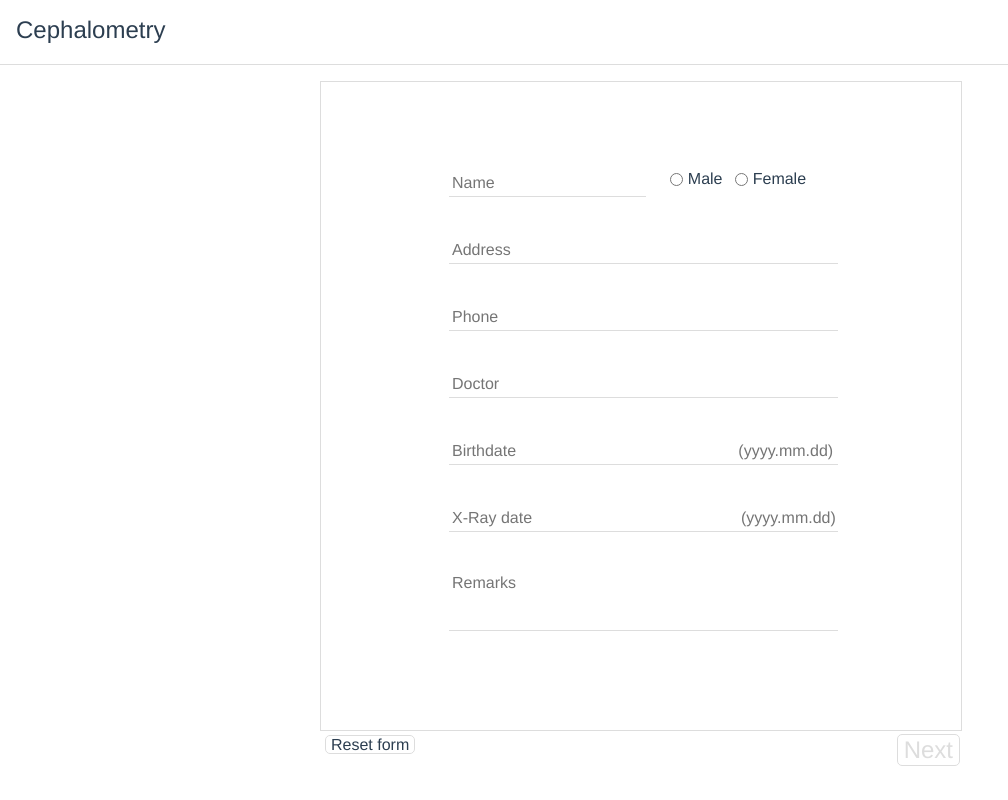
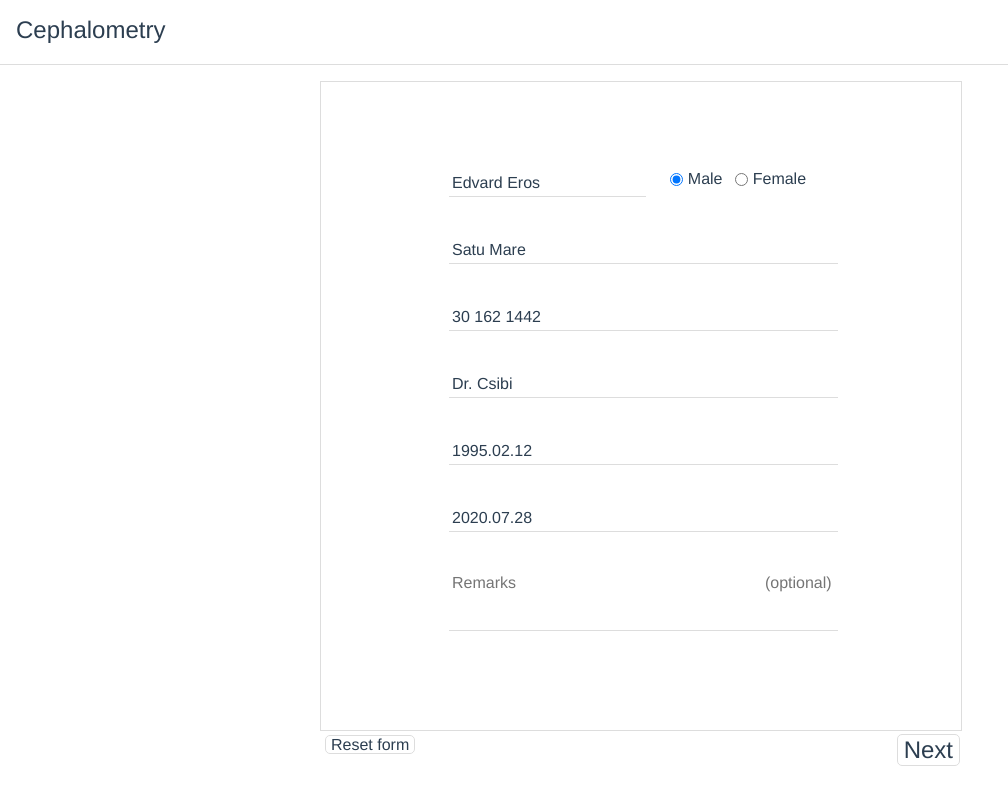
Before and after one commit to edvardgospel/cephalometry-fe, a Vue app: page / in a window 1280 px wide. Shown: the whole page, without its empty margins (0-1008 px from the left). Built offline with nearby package versions, Linux system fonts and the light colour scheme.

Commit message:
Set remarks as optional field

```diff
--- a/src/components/CephalometryForm.vue
+++ b/src/components/CephalometryForm.vue
@@ -52,7 +52,7 @@
           <textarea
             class="form-textarea"
             v-model="remarks"
-            placeholder="Remarks"
+            placeholder="Remarks                                                        (optional)"
             rows="3"
             maxlength="1500"
           />
@@ -80,15 +80,15 @@ export default {
   name: "CephalometryForm",
   data() {
     return {
-      name: "",
-      address: "",
-      phone: "",
-      gender: "",
-      doctor: "",
-      birthDate: "",
-      xRayDate: "",
-      remarks: "",
-      dateRegex: "([12]\\d{3}.(0[1-9]|1[0-2]).(0[1-9]|[12]\\d|3[01]))"
+      name: "Edvard Eros", //""
+      address: "Satu Mare", //""
+      phone: "30 162 1442", //...
+      gender: "male",
+      doctor: "Dr. Csibi",
+      birthDate: "1995.02.12",
+      xRayDate: "2020.07.28",
+      remarks: "", //TODO!!
+      dateRegex: "([12]\\d{3}.(0[1-9]|1[0-2]).(0[1-9]|[12]\\d|3[01]))",
     };
   },
   computed: {
@@ -100,8 +100,7 @@ export default {
         this.gender !== "" &&
         this.doctor !== "" &&
         this.birthDate !== "" &&
-        this.xRayDate !== "" &&
-        this.remarks !== ""
+        this.xRayDate !== ""
       );
     },
     doesDatesMatchesRegex() {
@@ -109,7 +108,7 @@ export default {
         this.isDateMatchesRegex(this.birthDate) &&
         this.isDateMatchesRegex(this.xRayDate)
       );
-    }
+    },
   },
   methods: {
     resetForm() {
@@ -135,13 +134,13 @@ export default {
           doctor: this.doctor,
           birthDate: this.birthDate,
           xRayDate: this.xRayDate,
-          remarks: this.remarks
+          remarks: this.remarks,
         };
         this.$store.commit("SET_PERSONAL_DATA", personalData);
         this.$store.commit("NEXT_COMPONENT");
       }
-    }
-  }
+    },
+  },
 };
 </script>
 
```
